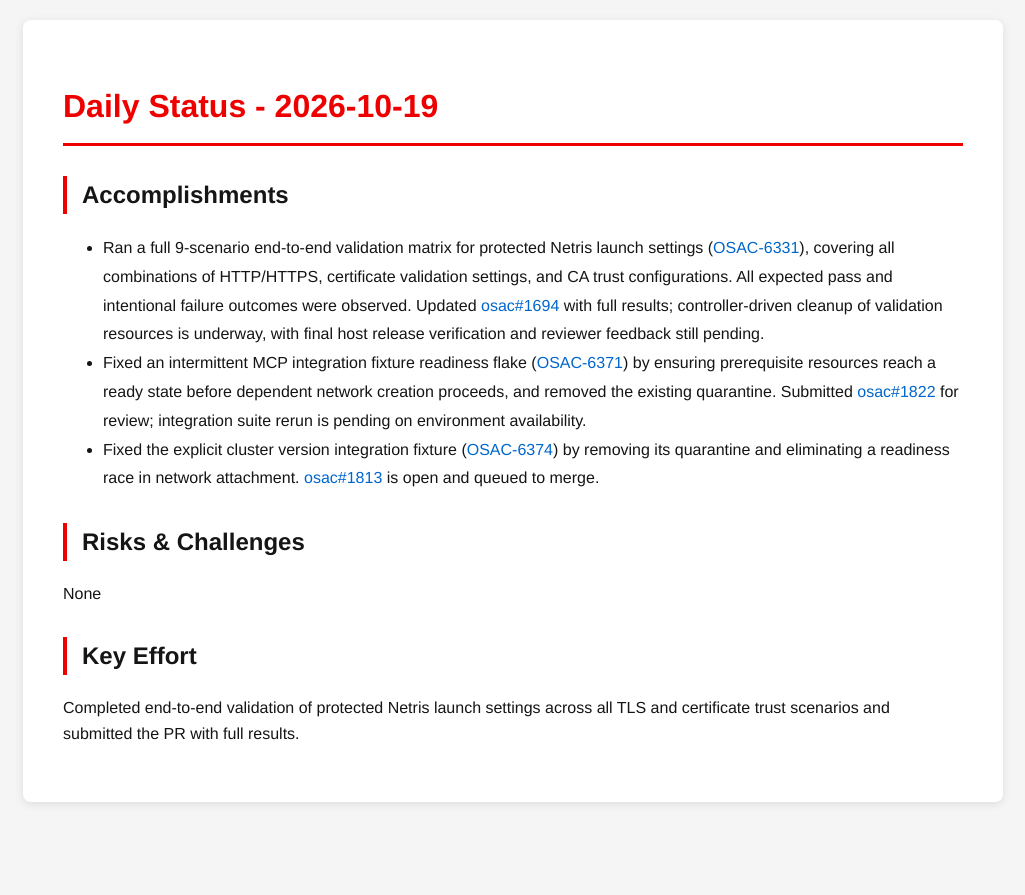
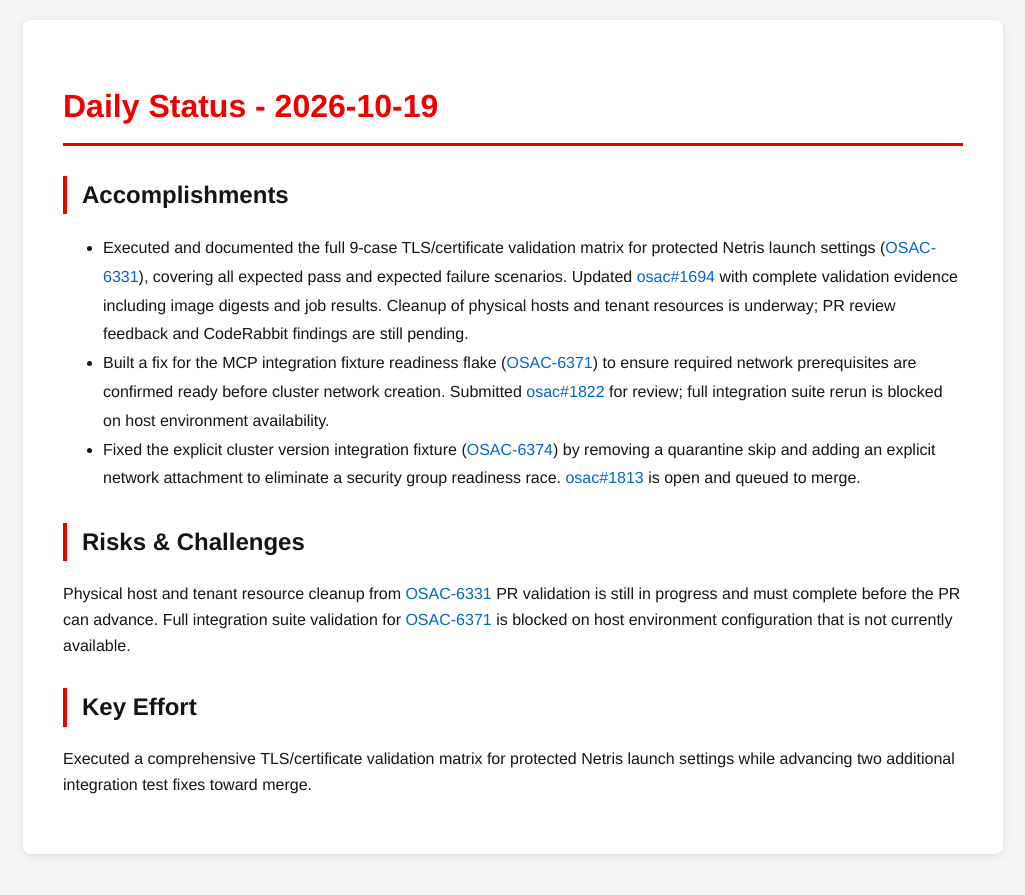
Before and after one commit to tzvatot/daily-status, a Jekyll site: the page built from 2026-10-19.md, in a window 1280 px wide. Shown: the top 895 px of the page, without its empty margins (127-1152 px from the left). Built offline with Jekyll 4.4.1, drawn with Linux system fonts in a browser that asks for light colours.

Commit message:
Daily status update - 2026-10-19

```diff
--- a/2026-10-19.md
+++ b/2026-10-19.md
@@ -7,12 +7,12 @@ date: 2026-10-19
 # Daily Status - 2026-10-19
 
 ## Accomplishments
-- Ran a full 9-scenario end-to-end validation matrix for protected Netris launch settings ([OSAC-6331](https://redhat.atlassian.net/browse/OSAC-6331)), covering all combinations of HTTP/HTTPS, certificate validation settings, and CA trust configurations. All expected pass and intentional failure outcomes were observed. Updated [osac#1694](https://github.com/osac-project/osac/pull/1694) with full results; controller-driven cleanup of validation resources is underway, with final host release verification and reviewer feedback still pending.
-- Fixed an intermittent MCP integration fixture readiness flake ([OSAC-6371](https://redhat.atlassian.net/browse/OSAC-6371)) by ensuring prerequisite resources reach a ready state before dependent network creation proceeds, and removed the existing quarantine. Submitted [osac#1822](https://github.com/osac-project/osac/pull/1822) for review; integration suite rerun is pending on environment availability.
-- Fixed the explicit cluster version integration fixture ([OSAC-6374](https://redhat.atlassian.net/browse/OSAC-6374)) by removing its quarantine and eliminating a readiness race in network attachment. [osac#1813](https://github.com/osac-project/osac/pull/1813) is open and queued to merge.
+- Executed and documented the full 9-case TLS/certificate validation matrix for protected Netris launch settings ([OSAC-6331](https://redhat.atlassian.net/browse/OSAC-6331)), covering all expected pass and expected failure scenarios. Updated [osac#1694](https://github.com/osac-project/osac/pull/1694) with complete validation evidence including image digests and job results. Cleanup of physical hosts and tenant resources is underway; PR review feedback and CodeRabbit findings are still pending.
+- Built a fix for the MCP integration fixture readiness flake ([OSAC-6371](https://redhat.atlassian.net/browse/OSAC-6371)) to ensure required network prerequisites are confirmed ready before cluster network creation. Submitted [osac#1822](https://github.com/osac-project/osac/pull/1822) for review; full integration suite rerun is blocked on host environment availability.
+- Fixed the explicit cluster version integration fixture ([OSAC-6374](https://redhat.atlassian.net/browse/OSAC-6374)) by removing a quarantine skip and adding an explicit network attachment to eliminate a security group readiness race. [osac#1813](https://github.com/osac-project/osac/pull/1813) is open and queued to merge.
 
 ## Risks & Challenges
-None
+Physical host and tenant resource cleanup from [OSAC-6331](https://redhat.atlassian.net/browse/OSAC-6331) PR validation is still in progress and must complete before the PR can advance. Full integration suite validation for [OSAC-6371](https://redhat.atlassian.net/browse/OSAC-6371) is blocked on host environment configuration that is not currently available.
 
 ## Key Effort
-Completed end-to-end validation of protected Netris launch settings across all TLS and certificate trust scenarios and submitted the PR with full results.
+Executed a comprehensive TLS/certificate validation matrix for protected Netris launch settings while advancing two additional integration test fixes toward merge.
```
